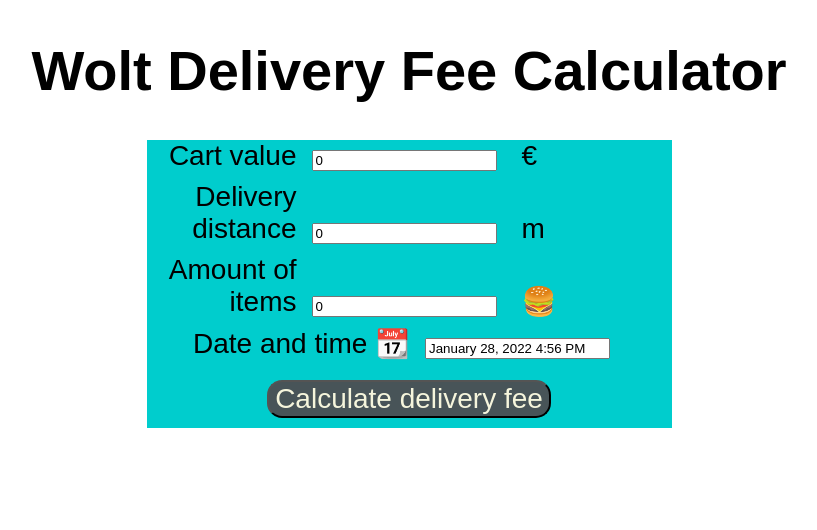
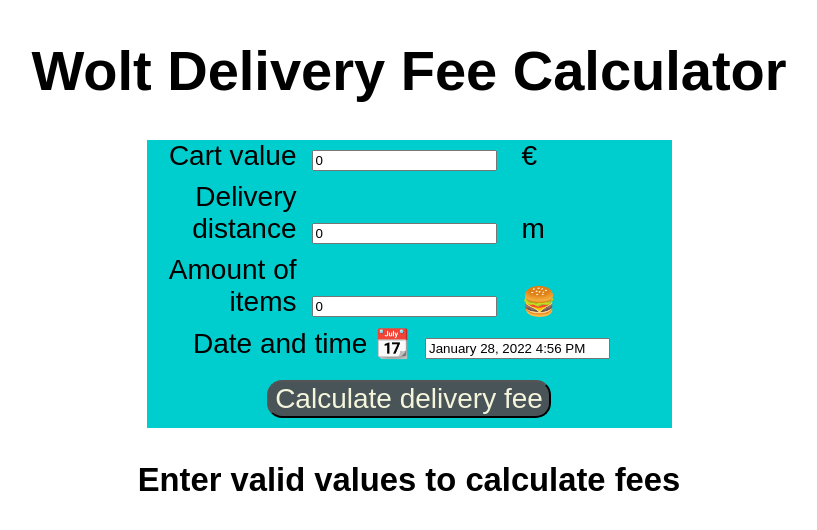
Before and after one commit to shamsch/wolt-pressignment, a React (Create React App) app: page / in a window 1280 px wide. Shown: the top 530 px of the page, without its empty margins (231-1048 px from the left). Built offline with nearby package versions, Linux system fonts and the light colour scheme; a web font is replaced by a local one.

Commit message:
ready for submission I guess

```diff
--- a/src/App.tsx
+++ b/src/App.tsx
@@ -20,12 +20,15 @@ const App = () => {
     dateAndTime: new Date(),
   });
 
-  const [fee, setFee] = useState<number| null>(null);
+  const [fee, setFee] = useState<number | null>(null);
 
   const calculate = (value: IState["data"]) => {
     const { amountOfItems, dateAndTime, cartValue, deliveryDistance } = value;
-    //terminate if there is nothing in this order
-    if (!amountOfItems) {
+
+    //terminate if amount of item or cart value or delivery distance is zero, although this wasn't
+    //explicitly mentioned but I applied my own discretion here
+
+    if (!amountOfItems || !cartValue || !deliveryDistance) {
       setFee(null);
       return;
     }
@@ -65,8 +68,8 @@ const App = () => {
     }
 
     //if after all calculation it's more than 15 euro, make it 15
-    if(tempFee>15){
-      tempFee=15;
+    if (tempFee > 15) {
+      tempFee = 15;
     }
 
     //free when the order value is >=100 euro
@@ -80,15 +83,15 @@ const App = () => {
 
   console.log(fee);
 
-  useEffect(()=>{
-    calculate(value)
-  },[value])
+  useEffect(() => {
+    calculate(value);
+  }, [value]);
 
   return (
     <div>
       <h1> Wolt Delivery Fee Calculator </h1>
       <InputForm data={value} setValue={setValue} />
-      {fee!==null && <h3>Calculated fee: {fee} €</h3>}
+      {fee !== null ? <h3>Calculated fee: {fee} €</h3> : <h3> Enter valid values to calculate fees </h3>}
     </div>
   );
 };
```
